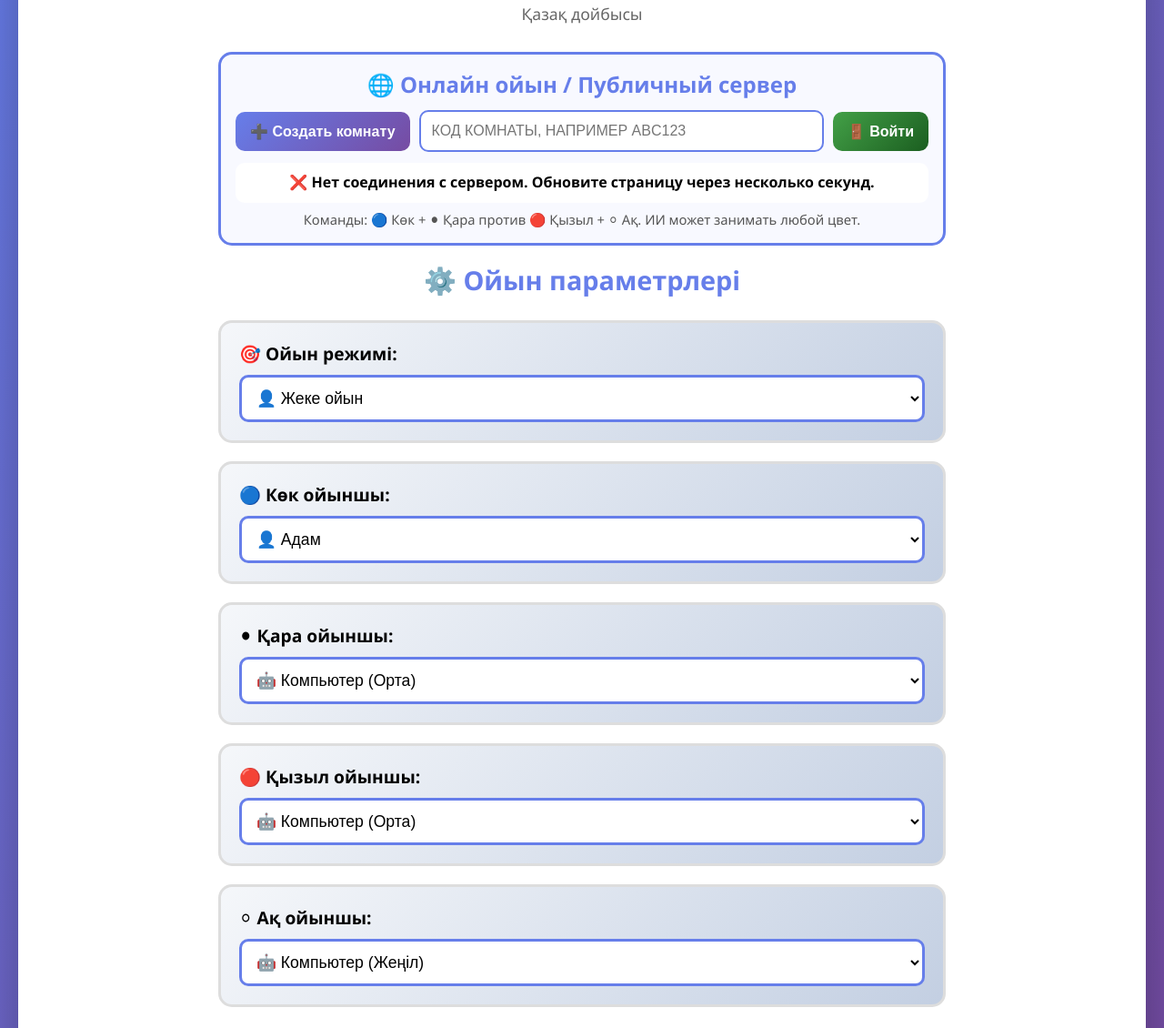
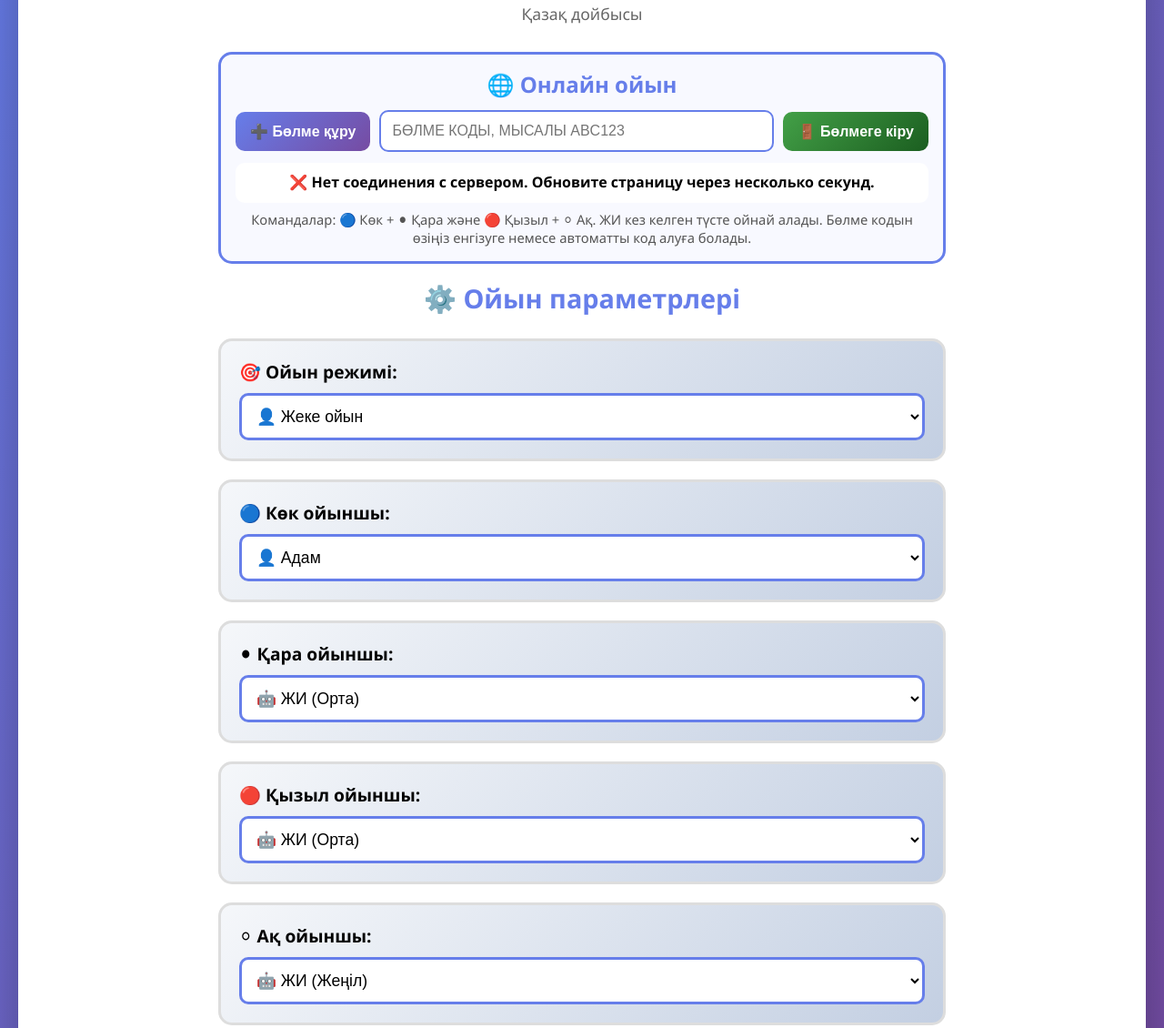
Before and after one commit to sm41l27/Kazdoyby_Public, a website: page public/index.html in a window 1280 px wide. Shown: the part 120-1250 px from the top of the page at 91% size. Drawn offline with nearby package versions, Linux system fonts and the light colour scheme; no server answers.

Commit message:
Update index.html

```diff
--- a/public/index.html
+++ b/public/index.html
@@ -404,6 +404,8 @@
         }
         .network-btn.secondary { background: linear-gradient(135deg,#43a047,#1b5e20); }
         .network-btn.copy { background: linear-gradient(135deg,#ff9800,#ef6c00); }
+        .network-btn.change { background: linear-gradient(135deg,#00838f,#006064); }
+        .network-btn.leave { background: linear-gradient(135deg,#e53935,#b71c1c); }
         .network-btn:disabled { background:#aaa; cursor:not-allowed; }
         .network-status {
             margin-top: 12px;
@@ -426,18 +428,20 @@
 
 
     <div class="network-panel" id="networkPanel">
-        <h2>🌐 Онлайн ойын / Публичный сервер</h2>
+        <h2>🌐 Онлайн ойын</h2>
         <div class="network-row">
-            <button class="network-btn" id="btnCreateRoom" type="button">➕ Создать комнату</button>
-            <input id="roomCodeInput" maxlength="6" placeholder="Код комнаты, например ABC123">
-            <button class="network-btn secondary" id="btnJoinRoom" type="button">🚪 Войти</button>
-            <button class="network-btn copy" id="btnCopyInvite" type="button" style="display:none">🔗 Копировать ссылку</button>
+            <button class="network-btn" id="btnCreateRoom" type="button">➕ Бөлме құру</button>
+            <input id="roomCodeInput" maxlength="12" placeholder="Бөлме коды, мысалы ABC123">
+            <button class="network-btn secondary" id="btnJoinRoom" type="button">🚪 Бөлмеге кіру</button>
+            <button class="network-btn copy" id="btnCopyInvite" type="button" style="display:none">🔗 Сілтемені көшіру</button>
+            <button class="network-btn change" id="btnChangeRoomCode" type="button" style="display:none">✏️ Кодты өзгерту</button>
+            <button class="network-btn leave" id="btnLeaveRoom" type="button" style="display:none">🚪 Бөлмеден шығу</button>
         </div>
         <div class="network-status" id="networkStatus">
-            Для игры 2×2 выберите ниже, кто человек, а кто ИИ. Затем создатель нажимает «Создать комнату».
+            2×2 ойыны үшін төменнен әр түске Адам немесе ЖИ таңдаңыз. Бөлме құрушы «Бөлме құру» батырмасын басады.
         </div>
         <div class="network-help">
-            Команды: 🔵 Көк + ⚫ Қара против 🔴 Қызыл + ⚪ Ақ. ИИ может занимать любой цвет.
+            Командалар: 🔵 Көк + ⚫ Қара және 🔴 Қызыл + ⚪ Ақ. ЖИ кез келген түсте ойнай алады. Бөлме кодын өзіңіз енгізуге немесе автоматты код алуға болады.
         </div>
     </div>
 
@@ -453,19 +457,19 @@
         </div>
         <div class="player-config">
             <label>🔵 Көк ойыншы:</label>
-            <select id="blueType"><option value="human">👤 Адам</option><option value="ai-easy">🤖 Компьютер (Жеңіл)</option><option value="ai-medium">🤖 Компьютер (Орта)</option><option value="ai-hard">🤖 Компьютер (Қиын)</option></select>
+            <select id="blueType"><option value="human">👤 Адам</option><option value="ai-easy">🤖 ЖИ (Жеңіл)</option><option value="ai-medium">🤖 ЖИ (Орта)</option><option value="ai-hard">🤖 ЖИ (Қиын)</option></select>
         </div>
         <div class="player-config">
             <label>⚫ Қара ойыншы:</label>
-            <select id="blackType"><option value="human">👤 Адам</option><option value="ai-easy">🤖 Компьютер (Жеңіл)</option><option value="ai-medium" selected>🤖 Компьютер (Орта)</option><option value="ai-hard">🤖 Компьютер (Қиын)</option></select>
+            <select id="blackType"><option value="human">👤 Адам</option><option value="ai-easy">🤖 ЖИ (Жеңіл)</option><option value="ai-medium" selected>🤖 ЖИ (Орта)</option><option value="ai-hard">🤖 ЖИ (Қиын)</option></select>
         </div>
         <div class="player-config">
             <label>🔴 Қызыл ойыншы:</label>
-            <select id="redType"><option value="human">👤 Адам</option><option value="ai-easy">🤖 Компьютер (Жеңіл)</option><option value="ai-medium" selected>🤖 Компьютер (Орта)</option><option value="ai-hard">🤖 Компьютер (Қиын)</option></select>
+            <select id="redType"><option value="human">👤 Адам</option><option value="ai-easy">🤖 ЖИ (Жеңіл)</option><option value="ai-medium" selected>🤖 ЖИ (Орта)</option><option value="ai-hard">🤖 ЖИ (Қиын)</option></select>
         </div>
         <div class="player-config">
             <label>⚪ Ақ ойыншы:</label>
-            <select id="whiteType"><option value="human">👤 Адам</option><option value="ai-easy" selected>🤖 Компьютер (Жеңіл)</option><option value="ai-medium">🤖 Компьютер (Орта)</option><option value="ai-hard">🤖 Компьютер (Қиын)</option></select>
+            <select id="whiteType"><option value="human">👤 Адам</option><option value="ai-easy" selected>🤖 ЖИ (Жеңіл)</option><option value="ai-medium">🤖 ЖИ (Орта)</option><option value="ai-hard">🤖 ЖИ (Қиын)</option></select>
         </div>
 
         <div class="setup-actions">
```
